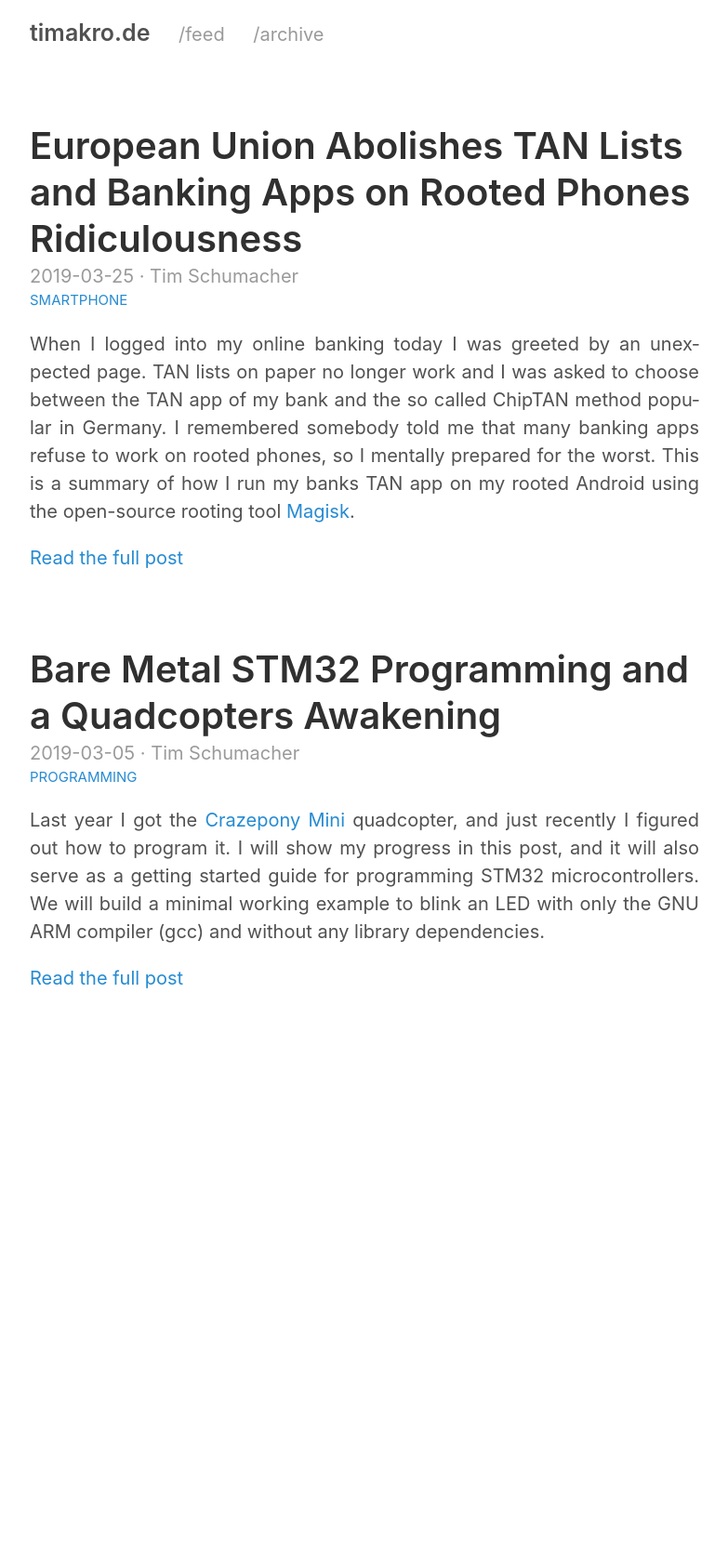
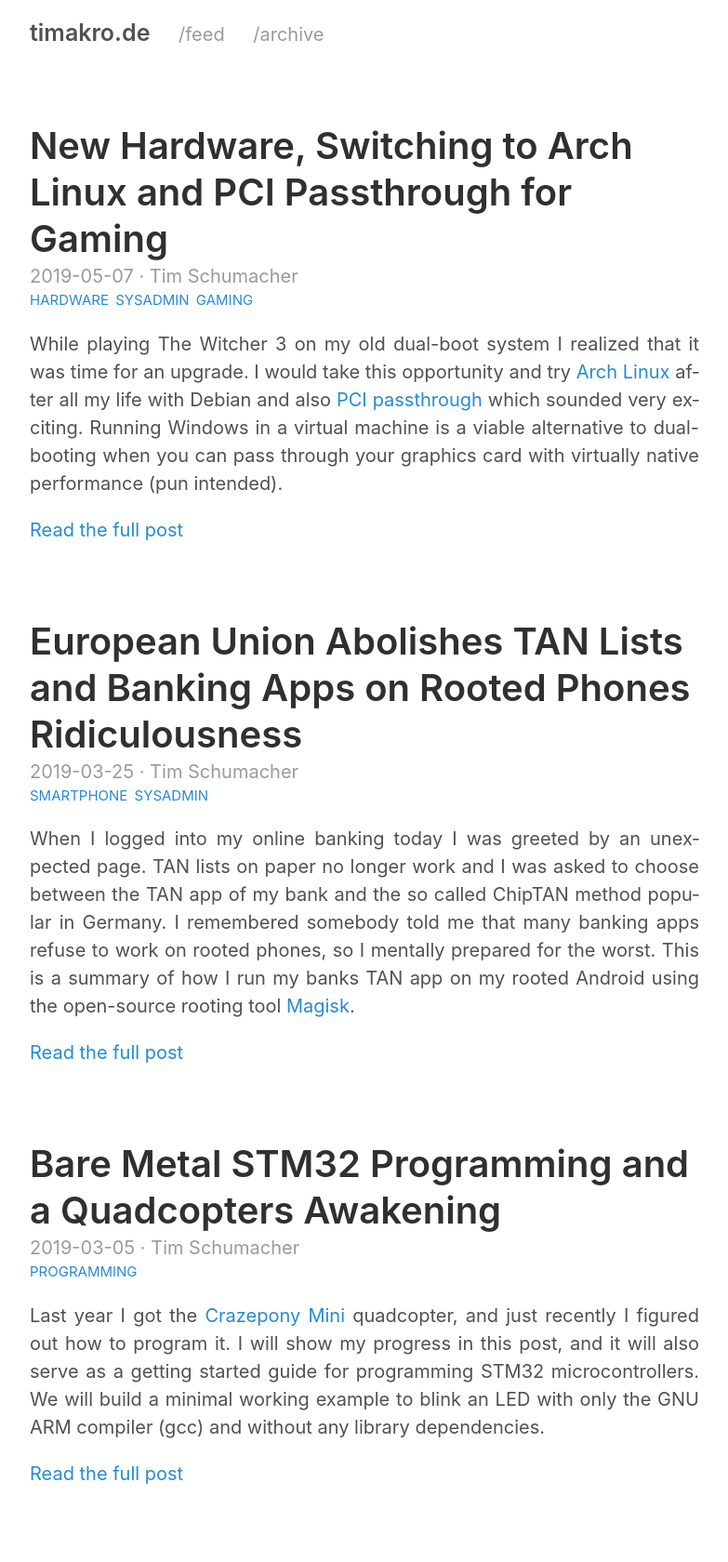
Before and after one commit to timakro/web, a Jekyll site: the page built from index.html, in a window 1280 px wide. Shown: the whole page at 93% size, without its empty margins (248-1031 px from the left). Built offline with Jekyll 4.4.1, drawn with Linux system fonts in a browser that asks for light colours; before the commit the page ends 1147 px from its top, so only the background shows below that; some of the changed lines change nothing that is shown.

Commit message:
New Post: New Hardware, Switching to Arch Linux and PCI Passthrough for Gaming

```diff
--- a/_posts/2019-03-25-european-union-abolishes-tan-lists.md
+++ b/_posts/2019-03-25-european-union-abolishes-tan-lists.md
@@ -1,7 +1,7 @@
 ---
 layout: post
 title: European Union Abolishes TAN Lists and Banking Apps on Rooted Phones Ridiculousness
-tags: smartphone
+tags: smartphone sysadmin
 ---
 
 When I logged into my online banking today I was greeted by an unexpected page. TAN lists on paper no longer work and I was asked to choose between the TAN app of my bank and the so called ChipTAN method popular in Germany. I remembered somebody told me that many banking apps refuse to work on rooted phones, so I mentally prepared for the worst. This is a summary of how I run my banks TAN app on my rooted Android using the open-source rooting tool [Magisk](https://github.com/topjohnwu/Magisk).
--- /dev/null
+++ b/_posts/2019-05-07-new-hardware-switching-to-arch-linux.md
@@ -0,0 +1,155 @@
+---
+layout: post
+title: New Hardware, Switching to Arch Linux and PCI Passthrough for Gaming
+tags: hardware sysadmin gaming
+---
+
+While playing The Witcher 3 on my old dual-boot system I realized that it was time for an upgrade. I would take this opportunity and try [Arch Linux](https://www.archlinux.org/) after all my life with Debian and also [PCI passthrough](https://wiki.archlinux.org/index.php/PCI_passthrough_via_OVMF) which sounded very exciting. Running Windows in a virtual machine is a viable alternative to dual-booting when you can pass through your graphics card with virtually native performance (pun intended).
+
+This post is a summary of the process of building my new system. From choosing the hardware, to setting up the operating system and configuring my gaming virtual machine.
+
+## Hardware
+
+Besides being able to run current video games at max graphics settings I chose my hardware to be suitable for my PCI passthrough plans and to be relatively popular to avoid compatibility issues.
+
+I went for an Intel processor with integrated graphics for my host system when the Windows guest is using my GPU. I settled on the Intel Core i5-9600K processor, the i5 series seems still cheaper in this performance range and it supports the required virtualization features.
+
+My mainboard is a standard ATX board, the ASRock Z370 Pro4 has two PCIEx16 slots and four DDR4 slots, for now I got two 8 GB RAM sticks and left two slots free for future expansion. The board has HDMI and DVI-D ports for integrated graphics. I connect the HDMI to my main screen and the DVI-D to my small secondary screen which doesn't have HDMI. The board also has Bluetooth and WLAN which I might need in my new room when I move out from home. As a bonus I can overclock my processor if I ever want to do that.
+
+Because I want to try the new hottest thing called ray tracing I got the Gigabyte GeForce RTX 2060 Windforce OC GPU. It has 6 GB of video RAM and the custom design runs at 1770 MHz in comparison to the founders edition with 1680 MHz.
+
+For storage I went with three 2 TB hard drives two of which I cycle for backups. And a 500 GB SSD will store my Windows virtual machine image.
+
+## Arch adventures
+
+I had my eyes on the Arch Linux distribution for a while now. First I discovered Arch by it's [phenomenal wiki](https://wiki.archlinux.org/). Over time I became to use Debian like Arch. Making the Debian installation procedure work with my uncommon partition layout and window manager, hacking the initramfs or installing a newer version of Firefox with the Quantum engine. I decided instead of switching to Debian testing or unstable I would try Arch Linux, and here we are. I followed the [instructions on PCI passthrough](https://wiki.archlinux.org/index.php/PCI_passthrough_via_OVMF) from the Arch wiki without having to worry about differences on Debian. And having the newest software already paid off because they fixed some nasty audio crackling issues in the newest QEMU versions.
+
+I was initially worried about the effort it would take to maintain a system with rolling releases i.e. how much would break and require manual fixing. A glance at the Arch news alleviated my concerns and today after nearly two months I can say that I only had one tiny issue which was dead easy to fix. My window manager wasn't starting after a shared library upgrade because it is manually compiled from the config file.
+
+### The AUR is scary
+
+I love Arch and I could write an entire post about what's great about it. But instead I want to talk about a few things which troubled me as someone coming from Debian.
+
+The [Arch User Repository](https://aur.archlinux.org/) hosts unofficial Arch packages by the community and sooner or later you will need a package from the AUR. And the AUR is scary for newcomers. The wiki makes it clear that AUR packages are not supported and that it is your responsibility to update them and care for their library dependencies. The [instructions](https://wiki.archlinux.org/index.php/Arch_User_Repository#Installing_packages) on installing packages from the AUR look complex for just installing a package until you realize there are so called [AUR helpers](https://wiki.archlinux.org/index.php/AUR_helpers). But of course everyone is telling you not to blindly use AUR helpers but to understand what's going on behind the scenes.
+
+Long story short, an additional repository which requires an additional package manager feels impractical when you're coming from Debian. I looked through the different AUR helpers with their numerous advantages and disadvantages and decided for [Yay](https://github.com/Jguer/yay). It seems like the easiest to use and it can even hide the separation between AUR and non-AUR packages which purists don't like.
+
+Installing any package, official or not, is achieved with `yay -S PACKAGE` and upgrading works by `yay -Syu`. Just like [pacman](https://wiki.archlinux.org/index.php/Pacman).
+
+### Fonts
+
+I learned to appreciate how good the default Debian fonts are after switching to Arch. The Arch philosophy says to leave the choice to the user and apparently this also applies to fonts. On a fresh Arch installation you only have a hand full of absolutely necessary fonts installed. Especially the web looks bad but even GTK apps don't look right.
+
+I went through the font packages installed on my old Debian system and tried to replicate this as good as I could on Arch. There are some fonts which are not packaged for Arch or only in the AUR and I didn't include those. This is my final list of font packages. Terminus is the exception here, it is not a Debian default font but my personal preference.
+
+{% highlight bash %}
+pacman -S cantarell-fonts ttf-caladea ttf-carlito ttf-dejavu \
+          ttf-droid ttf-freefont ttf-inconsolata             \
+          ttf-linux-libertine noto-fonts ttf-gentium         \
+          ttf-bitstream-vera gsfonts terminus-font
+{% endhighlight %}
+
+I always like to turn on full font hinting. On Arch you change a symlink while you would use `dpkg-reconfigure fontconfig` on Debian.
+
+{% highlight bash %}
+rm /etc/fonts/conf.d/10-hinting-slight.conf
+ln -s /etc/fonts/avail.d/10-hinting-full.conf /etc/fonts/conf.d/
+{% endhighlight %}
+
+It turns out getting proper subpixel hinting like I am used to from Debian also required editing `/etc/profile.d/freetype2.sh` and changing the mode to classic.
+
+{% highlight bash %}
+# Subpixel hinting mode can be chosen by setting the right TrueType
+# interpreter version. The available settings are:
+#
+#   truetype:interpreter-version=35  # Classic mode (default in 2.6)
+#   truetype:interpreter-version=38  # Infinality mode
+#   truetype:interpreter-version=40  # Minimal mode (default in 2.7)
+#
+# There are more properties that can be set, separated by
+# whitespace. Please refer to the FreeType documentation
+# for details.
+
+# Uncomment and configure below
+export FREETYPE_PROPERTIES="truetype:interpreter-version=35"
+{% endhighlight %}
+
+With my collection of fonts the system was still choosing a font for GTK apps I didn't like so I told it to use the DejaVu Sans font by creating a GTK config file at `/etc/gtk-3.0/settings.ini`.
+
+{% highlight none %}
+[Settings]
+gtk-font-name = DejaVu Sans
+{% endhighlight %}
+
+So unfortunately after some fiddeling around the fonts still don't look as good as on a Debian system, but I can get used to the new look. I was surprised about how small the collection of Debian default fonts is that looks good with pretty much any website. I would wish for a similar default on Arch---I believe few people like to step back and think about which fonts to pick after installing Firefox---but I know it's not happening because it conflicts with Arch philosophy.
+
+### Version control for config files
+
+I always like to know which configuration files I changed so I have two git repositories. One at `/` with mostly files from `/etc` and some `/usr/local` scripts. And one in my home mostly for dotfiles.
+
+Categorizing files into multiple git repositories seems tempting especially for the home directory. But what I never liked about [vcsh](https://github.com/RichiH/vcsh) or [etckeeper](http://etckeeper.branchable.com/) is that they are specific to a particular path. The dream would be to have a set of config files to check out on remote machines but that might be just fantasy. It's a different system, the config manager won't be there and different versions might require different config files. I doubt this would ever just work.
+
+### Disk encryption
+
+On my old system the entire disk was encrpyted. This time I just encrypt the home partition and add a PAM configuration to hook into the login process and unlock the cryptsetup container. This means I have to type my password just once. The script at `/usr/local/lib/mount-home` will be called from the PAM config.
+
+{% highlight bash %}
+#!/bin/sh
+
+tr -d '\0' | cryptsetup open UUID=123 home
+mount /home
+{% endhighlight %}
+
+In `/etc/pam.d/system-login` after the `include system-auth` line a line using the pam_exec module that calls the script needs to be added.
+
+{% highlight none %}
+...
+auth       include    system-auth
+auth       optional   pam_exec.so expose_authtok quiet /usr/local/lib/mount-home
+...
+{% endhighlight %}
+
+This also allows to unlock the home partition over SSH. I can start my computer from remote using Wake-on-LAN and when I connect via SSH it will ask me for a password because my home is not mounted yet and the `authorized_keys` file is not there.
+
+### Backup
+
+I backup my full system using rsync to two hard drives I cycle. The disks are bootable and have EFI, swap and data partitions. The data partition is encrypted using LUKS1 and also contains `/boot`. After copying the entire `/` to the backup disk I update `/etc/fstab` and set the kernel parameters for GRUB to handle an encrypted `/boot`. Then I use `arch-chroot` to update the initramfs and GRUB installation.
+
+I can test the backup by booting it and it would be usable in case my hard drive is corrupted. Unfortunately I have to enter my password three times when booting from the backup. Once for GRUB, once for the initramfs and finally to log in.
+
+## PCI Passthrough
+
+I followed the excellent [guide](https://wiki.archlinux.org/index.php/PCI_passthrough_via_OVMF) on the Arch wiki to set up my Windows virtual machine. I want to go into a few choices I've made during the process and explain my reasoning.
+
+### Configuration
+
+For the disk driver I use SCSI (virtio-scsi) instead of the older VirtIO (virtio-blk) because it supports the discard feature (also known as TRIM). Adding the following line to the disk tag in the VM config makes the Qcow2 image shrink when the guest OS uses discard and thus prevents the image from slowly growing bigger.
+
+{% highlight xml %}
+<driver name='qemu' type='qcow2' discard='unmap'/>
+{% endhighlight %}
+
+This works as long as TRIM is configured on the guest but Windows 10 seems to have continous TRIM enabled by default. Removing a big file on my Windows VM makes the image file---which is a sparse file of course---shrink. Because the image is stored on my ext4 formatted SSD I also run a periodic TRIM service on the host system. The rsync command can copy sparse files with the `--sparse` flag so reducing the image size really saves backup time.
+
+I also configured [CPU pinning](https://wiki.archlinux.org/index.php/PCI_passthrough_via_OVMF#CPU_pinning) and simply assigned each of my 6 cores to a virtual core, my processor has no hyperthreading. For some reason I had to check *Manually set CPU topology* in the virt-manager. It kept messing up the topology telling the guest system I had 6 CPUs with 1 core each. First I thought I had a serious performance issue because Windows does only use two CPUs at maximum which meant the VM was only using two cores.
+
+My keyboard and mouse can be switched between guest and host by pressing both CTRL keys at once as [explained on the Arch wiki](https://wiki.archlinux.org/index.php/PCI_passthrough_via_OVMF#Passing_keyboard/mouse_via_Evdev). When I configured the [guest sound to be passed to PulseAudio](https://wiki.archlinux.org/index.php/PCI_passthrough_via_OVMF#Passing_VM_audio_to_host_via_PulseAudio) I needed to change the QEMU user and group to my own user. To keep the keyboard and mouse switching working you need to add your user to the `input` group. When passing the sound to PulseAudio the VM sound appears as a separate application in the pavucontrol mixer. Though especially in older QEMU versions there are bad audio cackling issues. In QEMU 3.0 they are not completely gone but they are extremly rare and subtle now.
+
+For the network I use the MacVTap driver because it's supposed to have less CPU impact on the host.
+
+I briefly explained my screen setup above. Both of my screens are connected to the integrated graphics used by the host and only my main screen is connected to the GPU used by the guest. I set up some xrandr bindings in my window manager to disable and enable my main screen for the host.
+
+{% highlight bash %}
+# turn on main screen
+xrandr --output HDMI-1 --auto --right-of HDMI-2
+# turn off main screen
+xrandr --output HDMI-1 --off
+{% endhighlight %}
+
+My script to start the virtual machine also turns off the screen on the host so the screen automatically uses the other HDMI input.
+
+### Conclusion
+
+I am super pleased with my PCI passthrough setup. Apart from the initial effort it took to configure the VM no issues arised from the virtualization. I have finished The Witcher 3 on my new system in beautiful 60 frames per second and played a bunch of other games without issues. When I want to play an online game with a friend I run TeamSpeak on Linux and keep my tabs open on the host while starting the virtual machine. Goodbye dual-booting!
+
+You can leave comments on HackerNews. As an Arch newbie I'd be happy about your tips!
--- /dev/null
+++ b/_tags/gaming.md
@@ -0,0 +1,3 @@
+---
+name: gaming
+---
--- /dev/null
+++ b/_tags/hardware.md
@@ -0,0 +1,3 @@
+---
+name: hardware
+---
--- /dev/null
+++ b/_tags/sysadmin.md
@@ -0,0 +1,3 @@
+---
+name: sysadmin
+---
```
